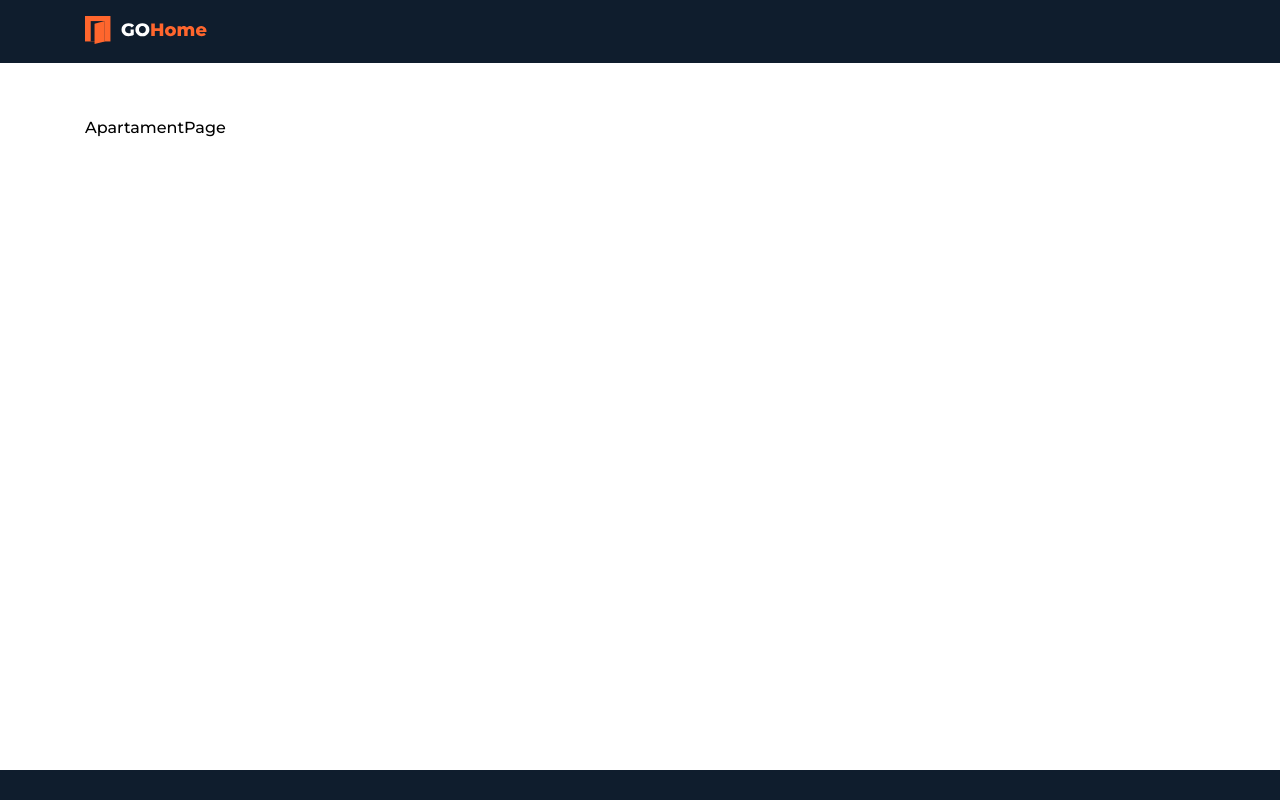
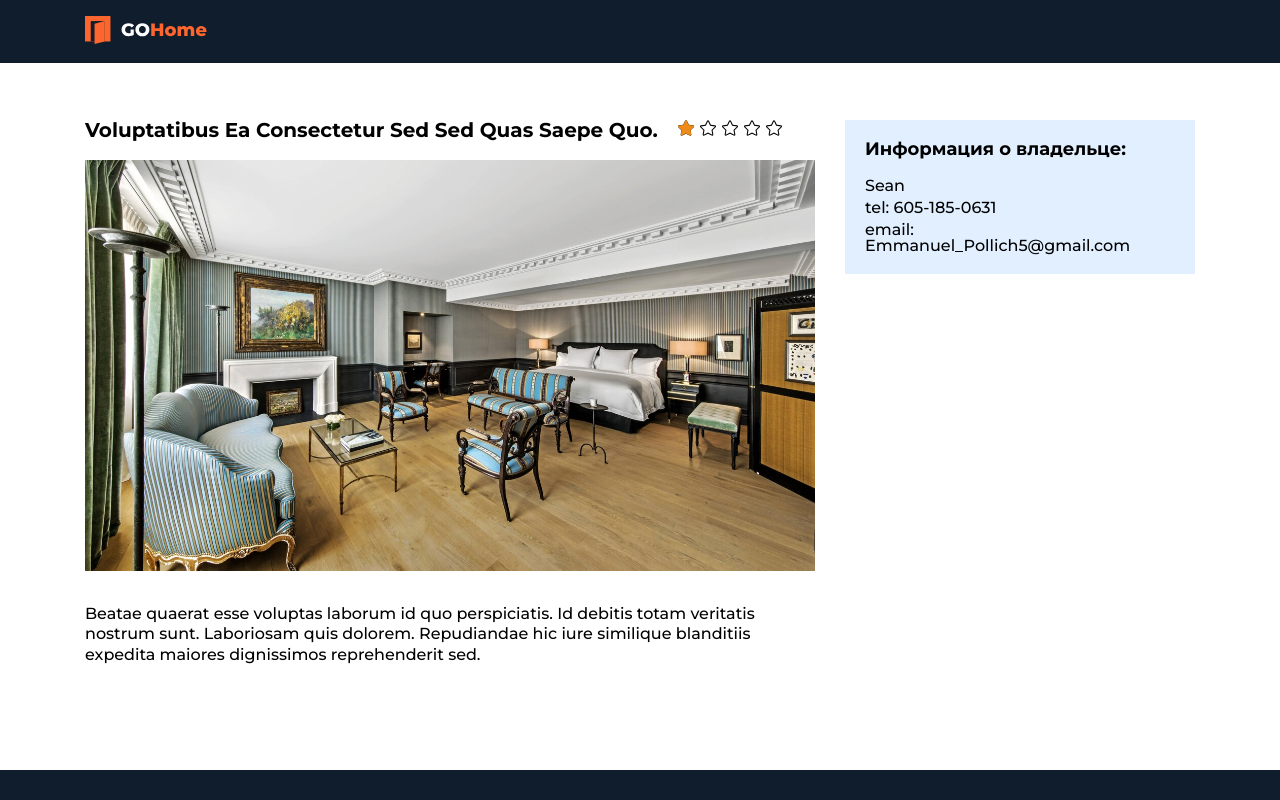
Before and after one commit to Volodymyr-bart/booking-clone_vue, a Vue app: page /apartment/5f689a2c09b16000e9a2f479 in a window 1280 px wide. Built offline with nearby package versions, Linux system fonts and the light colour scheme.

Commit message:
add ApartmentsMainInfo, ApartmentsOwner

```diff
--- /dev/null
+++ b/src/components/apartment/ApartmentsMainInfo.vue
@@ -0,0 +1,49 @@
+<template>
+  <article class="apartment-main-info">
+    <div class="apartment-main-info__head">
+      <h1 class="apartment-main-info__title">{{ apartment.title }}</h1>
+      <StarRating :rating="apartment.rating" />
+    </div>
+    <img class="apartment-main-info__photo" :src="apartment.imgUrl" :alt="apartment.title" />
+    <p class="apartment-main-info__description">{{ apartment.descr }}</p>
+  </article>
+</template>
+
+<script>
+import StarRating from "./../shared/StarRating.vue";
+export default {
+  name: "ApartmentsMainInfo",
+  components: { StarRating },
+  props: {
+    apartment: {
+      type: Object,
+      required: true,
+    },
+  },
+};
+</script>
+
+<style lang="scss" scoped>
+.apartment-main-info {
+  &__head {
+    display: flex;
+  }
+
+  &__title {
+    font-size: 20px;
+    font-weight: 700;
+    text-transform: capitalize;
+    margin-bottom: 20px;
+    margin-right: 20px;
+  }
+
+  &__photo {
+    max-width: 100%;
+  }
+
+  &__description {
+    line-height: 1.3;
+    margin-top: 30px;
+  }
+}
+</style>
--- /dev/null
+++ b/src/components/apartment/ApartmentsOwner.vue
@@ -0,0 +1,38 @@
+<template>
+  <section class="apartments-owner">
+    <h2 class="apartments-owner__title">Информация о владельце:</h2>
+    <p class="apartments-owner__info">{{ owner.name }}</p>
+    <p class="apartments-owner__info">tel: {{ owner.phone }}</p>
+    <p class="apartments-owner__info">email: {{ owner.email }}</p>
+  </section>
+</template>
+
+<script>
+export default {
+  name: "ApartmentsOwner",
+  props: {
+    owner: {
+      type: Object,
+      required: true,
+    },
+  },
+};
+</script>
+
+<style lang="scss" scoped>
+.apartments-owner {
+  padding: 20px;
+  background: #e1efff;
+  font-weight: 400;
+
+  &__title {
+    font-size: 18px;
+    font-weight: 700;
+    margin-bottom: 20px;
+  }
+
+  &__info {
+    margin-top: 6px;
+  }
+}
+</style>
--- a/src/pages/ApartamentPage.vue
+++ b/src/pages/ApartamentPage.vue
@@ -1,15 +1,45 @@
 <template>
-  <main>
-    <ContainerPage>ApartamentPage</ContainerPage>
+  <main class="apartment-page">
+    <ContainerPage>
+      <div class="apartment-page__content">
+        <ApartmentsMainInfo :apartment="apartment" />
+        <ApartmentsOwner class="apartment-page__owner" :owner="apartment.owner" />
+      </div>
+    </ContainerPage>
   </main>
 </template>
 
 <script>
 import ContainerPage from "./../components/shared/ContainerPage.vue";
+import apartments from "./../components/apartment/apartments";
+import ApartmentsMainInfo from "./../components/apartment/ApartmentsMainInfo.vue";
+import ApartmentsOwner from "./../components/apartment/ApartmentsOwner.vue";
+
 export default {
   name: "ApartamentPage",
-  components: { ContainerPage },
+  components: { ContainerPage, ApartmentsMainInfo, ApartmentsOwner },
+  computed: {
+    apartment() {
+      return apartments.find((apartment) => apartment.id === this.$route.params.id);
+    },
+  },
+  mounted() {
+    console.log(this.apartment);
+  },
 };
 </script>
 
-<style lang="scss" scoped></style>
+<style lang="scss" scoped>
+.apartment-page {
+  padding-bottom: 55px;
+  &__content {
+    display: flex;
+    align-items: flex-start;
+  }
+
+  &__owner {
+    min-width: 350px;
+    margin-left: 30px;
+  }
+}
+</style>
```
